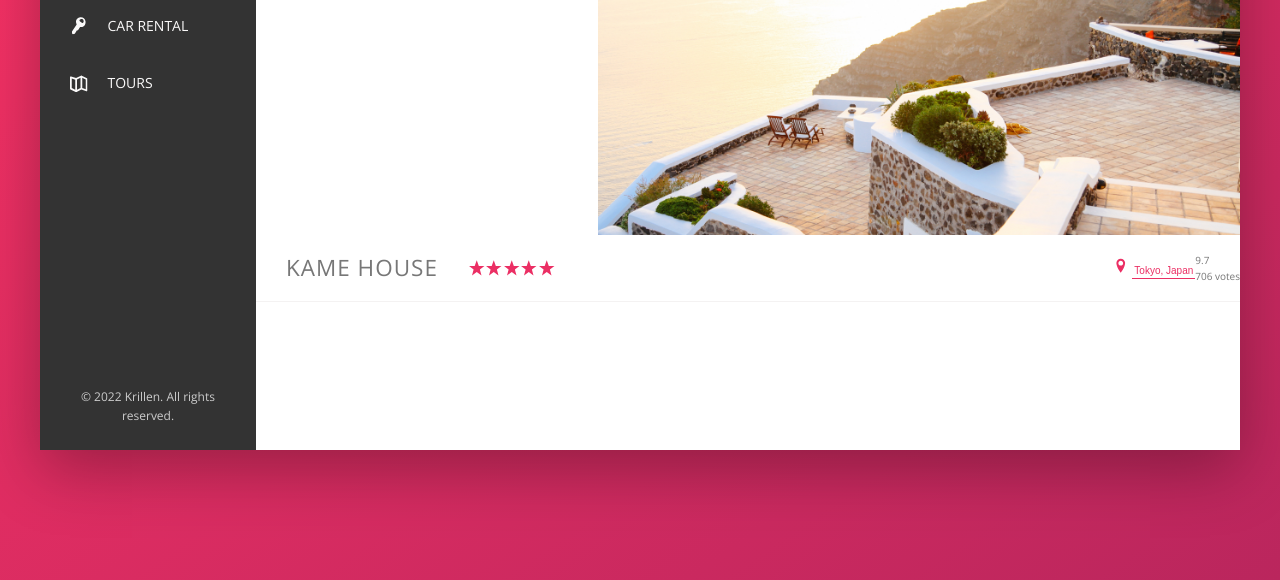
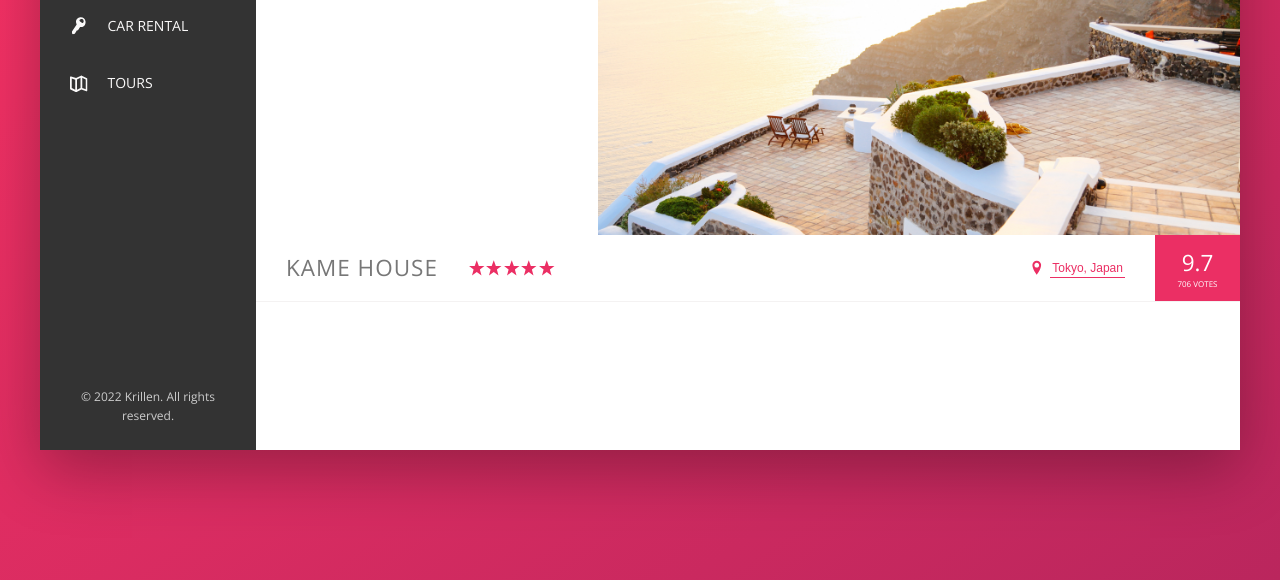
Before and after one commit to allenaxie/krillen, a website: page index.html in a window 1280 px wide. Shown: the part 300-880 px from the top of the page. Drawn offline with nearby package versions, Linux system fonts and the light colour scheme.

Commit message:
Position location-icon and rating.

```diff
--- a/sass/_components.scss
+++ b/sass/_components.scss
@@ -232,18 +232,37 @@
     }
 
     &__location {
+        font-size: 1.2rem;
+        display: flex;
+        align-items: center;
 
     }
 
+    &__icon-location {
+        margin-right: .5rem;
+    }
+
     &__rating {
-
+        background-color: var(--color-primary);
+        margin-left: 3rem;
+        color: #fff;
+        align-self: stretch;
+        padding: 0 2.25rem;
+        display: flex;
+        flex-direction: column;
+        align-items: center;
+        justify-content: center;
     }
 
     &__rating-average {
-
+        font-size: 2.25rem;
+        font-weight: 300;
+        margin-bottom: -3px;
     }
 
     &__rating-count {
+        font-size: .8rem;
+        text-transform: uppercase;
 
     }
 }
```
Also changed, not shown: css/style.css.
